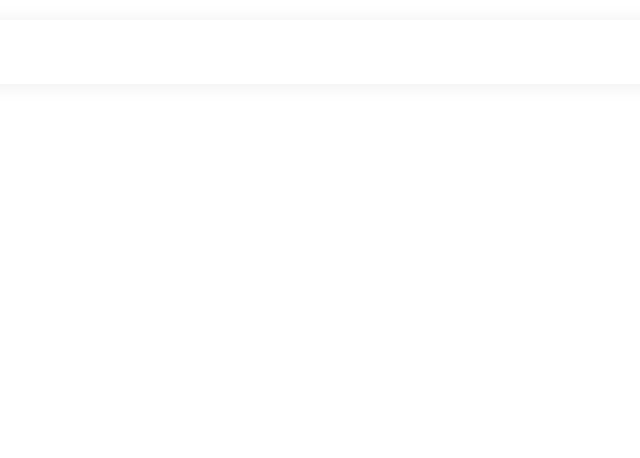
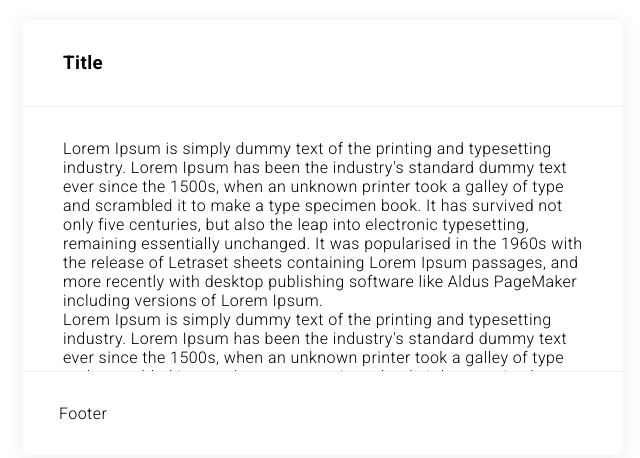
Before and after one commit to jadir-junior/metronomy-frontend, an Angular app: page / in a window 1280 px wide. Shown: the top 458 px of the page, without its empty margins (317-957 px from the left). Built offline with nearby package versions, Linux system fonts and the light colour scheme.

Commit message:
content card scroll

```diff
--- a/src/app/app.component.html
+++ b/src/app/app.component.html
@@ -1,5 +1,42 @@
-<div style="margin: 20px">
+<div style="margin: 20px auto; width: 600px">
   <app-card>
-    <app-card-content></app-card-content>
+    <app-card-header>
+      <h3>Title</h3>
+    </app-card-header>
+    <app-card-content [scroll]="true">
+      <p>
+        Lorem Ipsum is simply dummy text of the printing and typesetting industry. Lorem
+        Ipsum has been the industry's standard dummy text ever since the 1500s, when an
+        unknown printer took a galley of type and scrambled it to make a type specimen
+        book. It has survived not only five centuries, but also the leap into electronic
+        typesetting, remaining essentially unchanged. It was popularised in the 1960s with
+        the release of Letraset sheets containing Lorem Ipsum passages, and more recently
+        with desktop publishing software like Aldus PageMaker including versions of Lorem
+        Ipsum.
+      </p>
+      <p>
+        Lorem Ipsum is simply dummy text of the printing and typesetting industry. Lorem
+        Ipsum has been the industry's standard dummy text ever since the 1500s, when an
+        unknown printer took a galley of type and scrambled it to make a type specimen
+        book. It has survived not only five centuries, but also the leap into electronic
+        typesetting, remaining essentially unchanged. It was popularised in the 1960s with
+        the release of Letraset sheets containing Lorem Ipsum passages, and more recently
+        with desktop publishing software like Aldus PageMaker including versions of Lorem
+        Ipsum.
+      </p>
+      <p>
+        Lorem Ipsum is simply dummy text of the printing and typesetting industry. Lorem
+        Ipsum has been the industry's standard dummy text ever since the 1500s, when an
+        unknown printer took a galley of type and scrambled it to make a type specimen
+        book. It has survived not only five centuries, but also the leap into electronic
+        typesetting, remaining essentially unchanged. It was popularised in the 1960s with
+        the release of Letraset sheets containing Lorem Ipsum passages, and more recently
+        with desktop publishing software like Aldus PageMaker including versions of Lorem
+        Ipsum.
+      </p>
+    </app-card-content>
+    <app-card-footer>
+      <p>Footer</p>
+    </app-card-footer>
   </app-card>
 </div>
--- a/src/app/components/card/card-content.component.ts
+++ b/src/app/components/card/card-content.component.ts
@@ -1,14 +1,25 @@
-import { Component } from '@angular/core'
+import { Component, Input } from '@angular/core'
 
 @Component({
   selector: 'app-card-content',
-  template: ` <div class="card-content"><ng-content></ng-content></div> `,
+  template: `
+    <div class="card-content" [ngClass]="{ 'card-scroll': scroll }">
+      <ng-content></ng-content>
+    </div>
+  `,
   styles: [
     `
       .card-content {
         padding: 2rem 2.5rem;
       }
+
+      .card-scroll {
+        height: 200px;
+        overflow: auto;
+      }
     `,
   ],
 })
-export class CardContentComponent {}
+export class CardContentComponent {
+  @Input() scroll = false
+}
```
